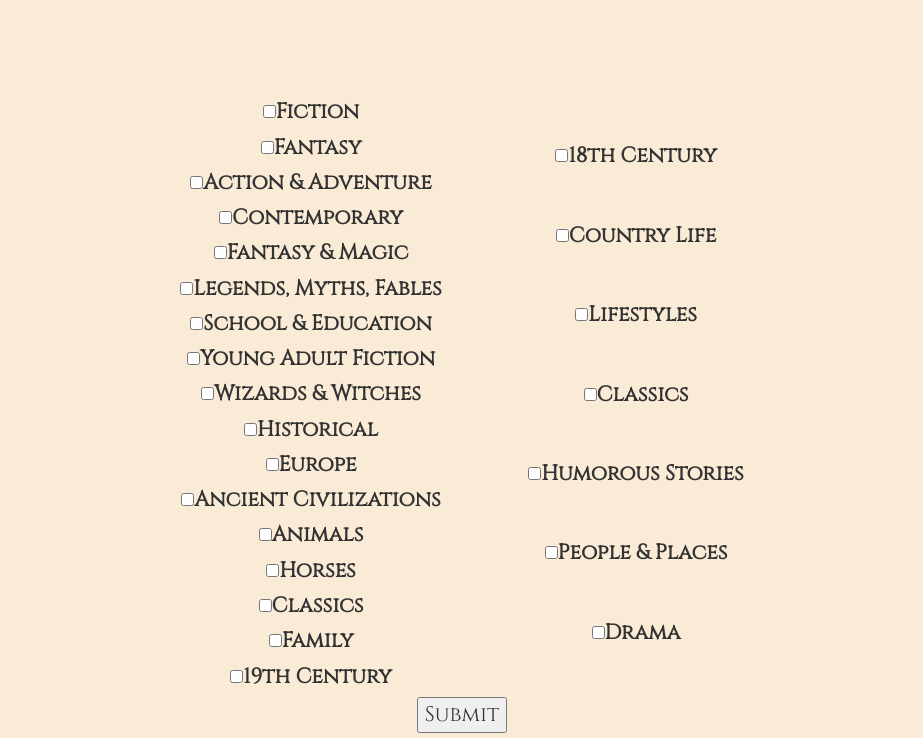
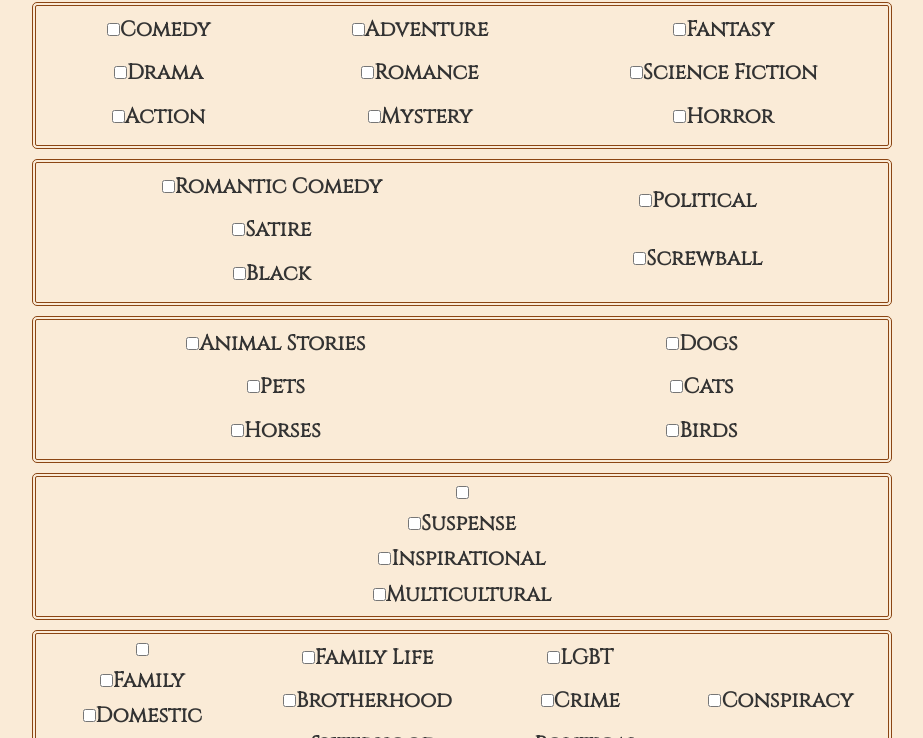
Before and after one commit to EyeRoe/Read-Me, a React app: page / in a window 1280 px wide. Shown: the part 183-921 px from the top of the page, without its empty margins (178-1101 px from the left). Built offline with nearby package versions, Linux system fonts and the light colour scheme.

Commit message:
returns API data properly

```diff
--- a/src/App.css
+++ b/src/App.css
@@ -15,15 +15,17 @@ html, body, #root{
   height: 80px;
 }
 .allCheckBoxes{
+  border: double saddlebrown 4px;
+  border-radius: 5px;
   display: flex;
   flex-wrap: wrap;
   flex-direction: column;
   justify-content: space-evenly;
-  height: 600px;
-  max-width: 90%;
-  margin-right: 15em;
-  margin-left: 15em;
-  margin-top: 5em;
+  height: 7em;
+  max-width: 95%;
+  margin-right: 10em;
+  margin-left: 10em;
+  margin-top: 10px;
 }
 .individualCheckBoxes{
   align-self: left;
@@ -41,7 +43,8 @@ html, body, #root{
   align-items: stretch;
 }
 .individualBook{
-  border: solid black 1px;
+  border: double saddlebrown 4px;
+  border-radius: 5px;
 
   margin: 10px;
   width: 100em;
@@ -49,12 +52,17 @@ html, body, #root{
   flex-direction: row;
 }
 .bookInfo{
-  width: -webkit-fill-available;;
+  width: -moz-available;          /* WebKit-based browsers will ignore this. */
+  width: -webkit-fill-available;  /* Mozilla-based browsers will ignore this. */
+  width: fill-available;
   flex-direction: column;
 }
 .title{
   font-size: 1.5em;
   color: black;
+}
+.description{
+  font-size: .75em;
 }
 .App-header {
   background-image: url('assets/row.jpg');
--- a/src/components/App.js
+++ b/src/components/App.js
@@ -6,12 +6,20 @@ import Content from './Content.js';
 
 
 class App extends Component {
+  state = {
+    responseList: []
+  }
+
+  setResponseList = (data) => {
+    this.setState({responseList: data})
+  }
+
   render() {
     return (
       <div className="App">
         <Header text="Read Me" />
-        <Form />
-        <Content />
+        <Form setResponseList={this.setResponseList}/>
+        <Content responseList={this.state.responseList}/>
       </div>
     );
   }
--- a/src/components/Content.js
+++ b/src/components/Content.js
@@ -4,8 +4,9 @@ import image from '../assets/noImageAvailable.jpg'
 
 class Content extends Component {
 
-  siftBooks = (obj) => {
-    var bookArray = obj.items
+  siftBooks = (bookArray) => {
+    // var bookArray = obj.items
+    debugger
     return bookArray.map(book => {
       return this.generateIndividualBook(book.volumeInfo)
     })
@@ -25,27 +26,30 @@ class Content extends Component {
       preview = book.imageLinks.thumbnail
     }
     //Prevent book descriptions from overflowing and disrupting display
-    if(book.description){
-      if(book.description.length > 150){
-        description = book.description.slice(0,147)+"..."
-      }else{
+    if (book.description) {
+      if (book.description.length > 295) {
+        description = book.description.slice(0, 292) + "..."
+      } else {
         description = book.description
       }
-    }else{
+    } else {
       description = "No Description Available"
     }
     //add syntax for books with more than 1 author
-    if(authors.length > 1){
+    if (!authors) {
+      authors = "No Author Information"
+    } else if (authors.length > 1) {
       authors = authors.join(", ")
     }
 
-    return <div className="individualBook"><a href={link}><img src={preview} alt="smallThumbnail"></img></a><div className="bookInfo"><p className="title">{title}</p><p>By {authors}</p><p>{description}</p></div></div>
+    return <div className="individualBook"><a href={link}><img src={preview} alt="smallThumbnail"></img></a><div className="bookInfo"><p className="title">{title}</p><p>By {authors}</p><p className="description">{description}</p></div></div>
   }
 
   render() {
+    console.log('response List', this.props.responseList)
     return (
       <div className="bookList">
-        {this.siftBooks(data)}
+        {this.siftBooks(this.props.responseList)}
       </div>)
   }
 }
--- a/src/components/Form.js
+++ b/src/components/Form.js
@@ -1,6 +1,6 @@
 import React, { Component } from 'react';
 import axios from 'axios'
-import Content from './Content'
+import ThemeList from '../genreList.js'
 var baseURL = "https://cors-anywhere.herokuapp.com/https://www.googleapis.com/books/v1/volumes?q=subject+"
 var baseURL2 = ":keyes&key=AIzaSyDArCmbmRnewR633_Z287rjcyz5B5oP0k4"
 
@@ -24,9 +24,13 @@ class Form extends Component {
     return buttons
   }
 
-  generateForm = () => {
-    var themes = ["Fiction", "Fantasy", "Action & Adventure", "Contemporary", "Fantasy & Magic", "Legends, Myths, Fables", "School & Education", "Young Adult Fiction", "Wizards & Witches", "Historical", "Europe", "Ancient Civilizations", "Animals", "Horses", "Classics", "Family", "19th Century", "18th Century", "Country Life", "Lifestyles", "Classics", "Humorous Stories", "People & Places", "Drama"]
-    return this.generateCheckbox(themes)
+  generateForm = (object) => {
+    var themes = []
+    for (let key in object) {
+      var trigger = this.generateCheckbox(object[key])
+      themes.push(      <div className="allCheckBoxes">{trigger}</div>    )
+    }
+    return themes
   }
 
   boxChecked = (e) => {
@@ -42,21 +46,21 @@ class Form extends Component {
     e.preventDefault()
     var searchTerm = ""
     copyOflistOfGenres.map(genre => {
-      searchTerm += genre.replace(/( )/g, "+")
+      debugger
+      return searchTerm += genre.replace(/( )/g, "+")
     })
     axios.get(`${baseURL}${searchTerm}${baseURL2}`)
       .then(result => {
-        this.setState({ responseList: result.data.items })
-        console.log(this.state.responseList)
+        this.props.setResponseList(result.data.items)
+        //this.setState({ responseList: result.data.items })
       })
   }
+
   render() {
     return (
       <div>
         <form>
-          <div className="allCheckBoxes">
-            {this.generateForm()}
-          </div>
+            {this.generateForm(ThemeList)}
           <div>
             <button type="submit" onClick={(e) => this.bookAPI(e)}>Submit</button>
           </div>
--- a/src/genreList.js
+++ b/src/genreList.js
@@ -1,22 +1,17 @@
 const GENRES = {
-  "Social/Anthropological":["Family Saga","Family Life","Women","Men","Brotherhood","Sisterhood",],
-  "Comedy":[],
-  "Animal Stories":["Pets","Horses","Dogs","Cats","Birds"],
-  "Drama":["Family"],
-  "Action":["Military","Spy", "Martial Arts","Crime/Detective"],
-  "Mystery":["Cozy","Whodunit","Historical","Locked Room","Hardboiled","Procedural","Forensic","Legal","Spy","Caper"],
-  "Horror":["Thriller","Psychological","Paranormal","Ghost","Vampire","Werewolf","Monster"],
-  "Romance":[],
-  "Satire":[],
-  "Humor":[],
-  "Tragedy":[],
-  "Tragic Comedy":[],
-  "Fantasy":[],
-  "Science Fiction":[],
-  "Mythology":["Legends, Myths, Fables","Fairy Tale","Folklore","Legends"],
-  "Adventure":[],
-  "Classics":[],
-  "Literary":[],
-  "Historical":["Medieval"]
+  "Basic":["Comedy","Drama","Action","Adventure","Romance","Mystery","Fantasy","Science Fiction","Horror"],
+  "Comedy": ["Romantic Comedy", "Satire", "Black", "Political", "Screwball"],
+  "Animal Stories": ["Animal Stories","Pets", "Horses", "Dogs", "Cats", "Birds"],
+  "Romance": [, "Suspense", "Inspirational", "Multicultural",],
+  "Drama": [,"Family", "Domestic","Family Saga", "Family Life","Brotherhood", "Sisterhood", "LGBT", "Crime", "Political","Conspiracy"],
+  "Action & Adventure": ["Military", "Spy", "Martial Arts", "Crime","Detective", "War","Navy","Nautical", "Pirate",],
+  "Horror": ["Thriller", "Psychological", "Paranormal", "Demon", "Ghost", "Vampire", "Werewolf", "Monster"],
+  "Mystery": ["Cozy", "Whodunit", "Locked Room", "Hardboiled", "Procedural", "Forensic", "Legal", "Spy", "Caper"],
+  "Western": [ "Western","Cowboy", "Indian", "Bandit", "Outlaw", "Cavalry", "Ranch", "Wild West", "Rustler", "Frontier", "Hunter", "Trapper", "Railroad", "Saloon"],
+  "Fantasy": ["Urban", "Witch", "Wizard", "Psychic", "Medieval", "Steampunk", "Sword", "Magic", "Elves", "Fairies","Mythology","Legends, Myths, Fables", "Fairy Tale", "Folklore", "Legends"],
+  "Science Fiction": ["Technology", "Space", "Alien", "Dystopian", "Utopian", "Time Travel", "Subterranean", "Mutant", "Robot", "Artificial Intelligence"],
+  "Other": ["Historical","Ancient","Medieval","17th Century", "18th Century", "19th Century","Contemporary","Future","Other Dimension"],
+  "More":["anti-hero", "Lost World", "Swashbuckler", "Chivalric", "Gothic", "Cyberpunk", "Classic","Dark", "Tragedy",],
+}
 
-}
+module.exports=GENRES
```
